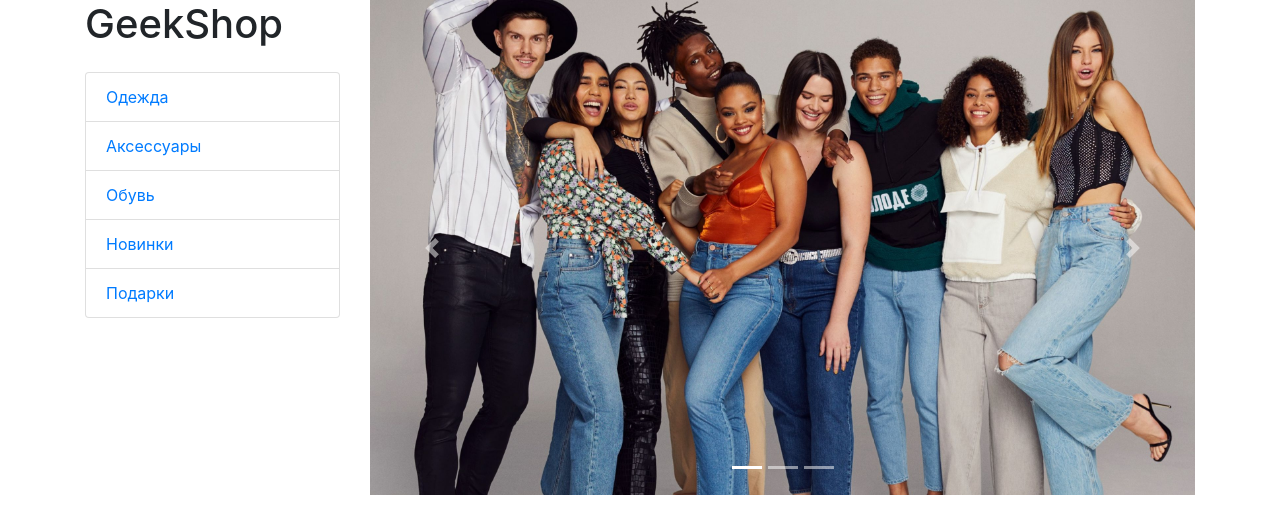
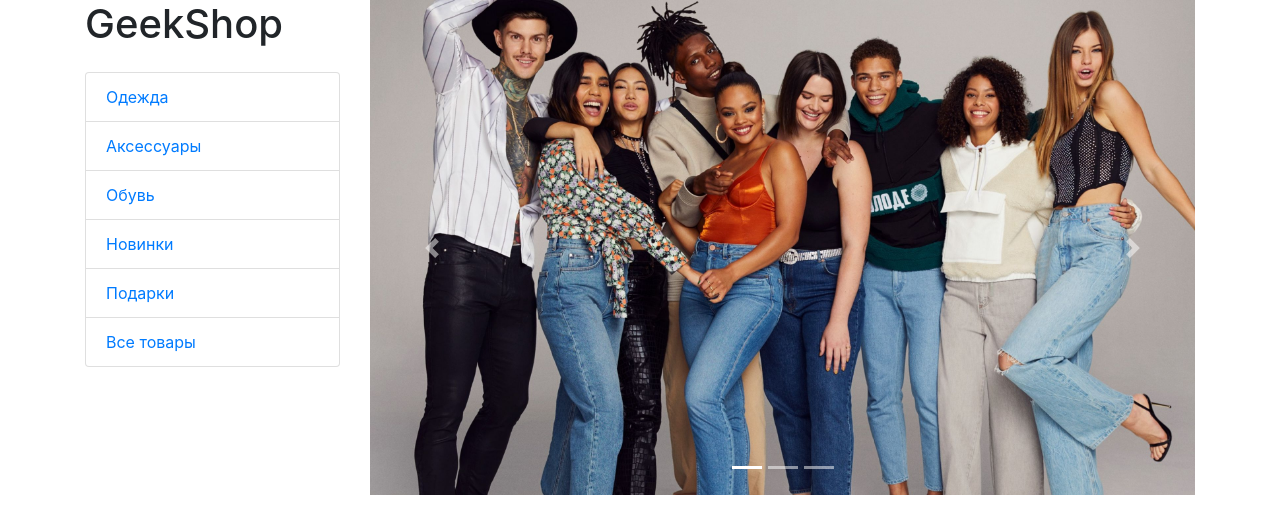
Before and after one commit to Stl36/django, a Django app: page /products/ in a window 1280 px wide. Shown: the part 80-586 px from the top of the page. Run offline with Django 3.2, Linux system fonts and the light colour scheme; data comes from the database, SQL or seed files in the repository; some libraries are stand-ins or nearby versions.

Commit message:
add filter on category in products.html

```diff
--- a/geekshop/mainapp/templates/mainapp/products.html
+++ b/geekshop/mainapp/templates/mainapp/products.html
@@ -17,8 +17,11 @@
                 <h1 class="my-4">GeekShop</h1>
                 <div class="list-group">
                     {% for category in categories %}
-                        <a href="#" class="list-group-item">{{ category.name }}</a>
+                        <a href="{% url 'mainapp:category' category.id %}"
+                           class="list-group-item">{{ category.name }}</a>
                     {% endfor %}
+                    <a href={% url 'mainapp:category' 0 %}#"
+                           class="list-group-item">Все товары</a>
                 </div>
 
             </div>
@@ -56,7 +59,7 @@
                     </a>
                 </div>
 
-                    {% include 'mainapp/includes/card.html'%}
+                {% include 'mainapp/includes/card.html' %}
 
                 <nav aria-label="Page navigation example">
                     <ul class="pagination justify-content-center">
--- a/geekshop/mainapp/urls.py
+++ b/geekshop/mainapp/urls.py
@@ -5,7 +5,7 @@ from mainapp.views import index, products, ProductDetail
 app_name = 'mainapp'
 urlpatterns = [
     path('', products, name='products'),
-    path('catefory/<int:id_category>', products, name='category'),
+    path('category/<int:id_category>', products, name='category'),
     path('detail/<int:pk>', ProductDetail.as_view(), name='detail'),
 
 ]
--- a/geekshop/mainapp/views.py
+++ b/geekshop/mainapp/views.py
@@ -22,12 +22,13 @@ def products(request, id_category=None):
     products = Product.objects.all()
     context = {
         'title': 'GeekShop | Каталог',
-        'products': products,
     }
     if id_category:
-        context['categories'] = ProductCategory.objects.filter(id=id_category)
+        context['products'] = Product.objects.filter(category_id=id_category)
     else:
-        context['categories'] = ProductCategory.objects.all()
+        context['products'] = Product.objects.all()
+    context['categories'] = ProductCategory.objects.all()
+
     return render(request, 'mainapp/products.html', context)
 
 
```
